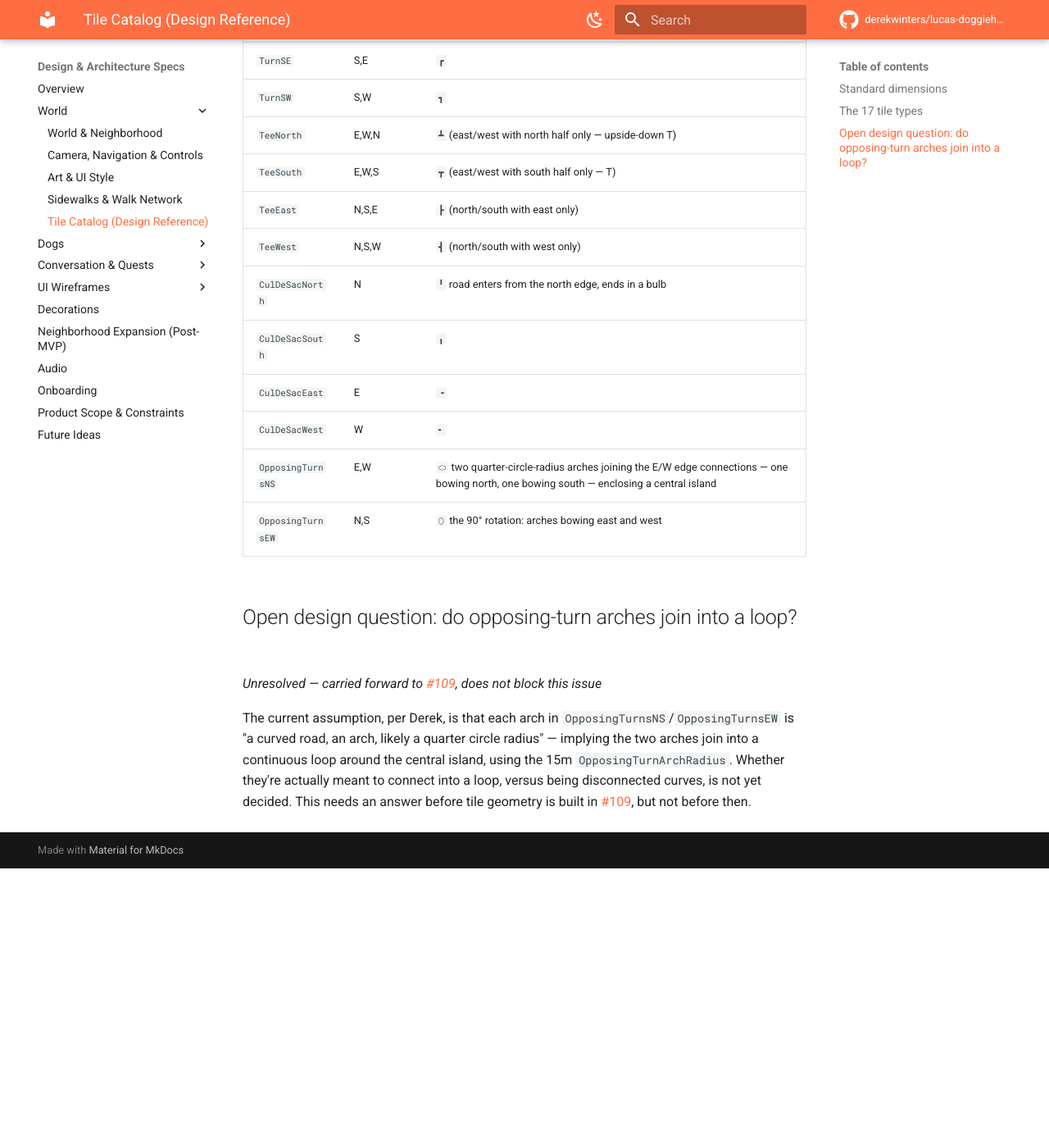
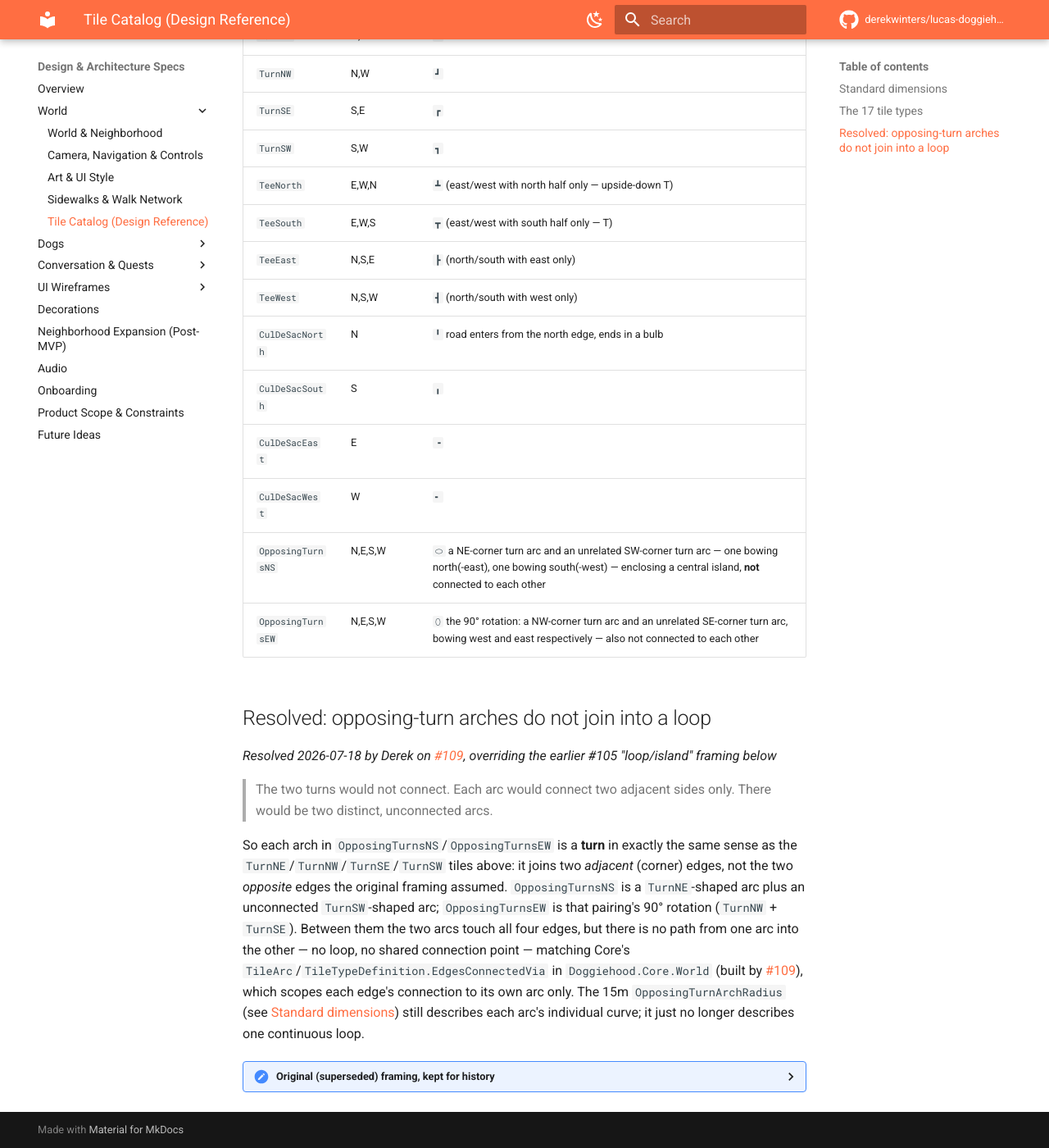
Before and after one commit to derekwinters/lucas-doggiehood, an MkDocs documentation site: the page built from docs/specs/world/tile-catalog.md, in a window 1280 px wide and 1400 px high, scrolled down 1557 px. Shown: the whole window at 82% size. Built offline with MkDocs 1.6.1 and Material for MkDocs 9.7.7, drawn with Linux system fonts in a browser that asks for light colours; comment, search, counter and statistics services are not loaded; the version menu is left out; before the commit the page ends 2616 px from its top, so only the background shows below that; some of the changed text lies outside the part shown.

Commit message:
docs(world): resolve opposing-turns tile definition, mark #109 implemented
Updates the tile catalog with Derek's #109 resolution: OpposingTurnsNS/
OpposingTurnsEW are two independent, unconnected turn-shaped arcs (a
NE+SW corner pairing and its 90-degree-rotated NW+SE pairing) rather
than the earlier "loop around a central island" framing, which is kept
inline for history. Also updates the catalog's status note and the
expansion.md/sidewalks.md cross-references now that the grid/
placement/adjacency/lot system this issue built is implemented rather
than deferred.

Refs #109

```diff
--- a/docs/specs/world/tile-catalog.md
+++ b/docs/specs/world/tile-catalog.md
@@ -1,9 +1,9 @@
 # Tile Catalog (Design Reference)
 
-*Related: [#105](https://github.com/derekwinters/lucas-doggiehood/issues/105) (this page), [#106](https://github.com/derekwinters/lucas-doggiehood/issues/106) (sidewalks and the walk network, implemented — see [Sidewalks & Walk Network](sidewalks.md)), [#109](https://github.com/derekwinters/lucas-doggiehood/issues/109) (deferred multi-tile grid/placement system, slated for v0.4), [#86](https://github.com/derekwinters/lucas-doggiehood/issues/86) (map-shape question, resolved 2026-07-14 — see [Neighborhood Expansion](../expansion.md#map-shape))*
+*Related: [#105](https://github.com/derekwinters/lucas-doggiehood/issues/105) (this page), [#106](https://github.com/derekwinters/lucas-doggiehood/issues/106) (sidewalks and the walk network, implemented — see [Sidewalks & Walk Network](sidewalks.md)), [#109](https://github.com/derekwinters/lucas-doggiehood/issues/109) (multi-tile grid/placement system, implemented), [#86](https://github.com/derekwinters/lucas-doggiehood/issues/86) (map-shape question, resolved 2026-07-14 — see [Neighborhood Expansion](../expansion.md#map-shape))*
 
-!!! note "Status: design reference only, not implemented"
-    This catalog is a design reference for the deferred multi-tile grid/placement system ([#109](https://github.com/derekwinters/lucas-doggiehood/issues/109)) — it is **not implemented in Core by this issue**. Today the codebase contains exactly one tile: the `FourWay` starting intersection, built as [`NeighborhoodLayout`](world.md). No `TileType` enum, adjacency validation, or per-type lot logic exists yet. Its sidewalks, crosswalks, and walk network graph **are** implemented ([#106](https://github.com/derekwinters/lucas-doggiehood/issues/106)) — see [Sidewalks & Walk Network](sidewalks.md) — using a generic, data-driven graph rather than any tile/adjacency system, so that implementation doesn't presuppose an answer to this catalog's open questions.
+!!! note "Status: implemented in Core ([#109](https://github.com/derekwinters/lucas-doggiehood/issues/109))"
+    The catalog, grid-coordinate tile map, placement/adjacency validation, and per-type property-lot definitions are built in `Doggiehood.Core.World`: `TileType` (17 values), `TileTypeDefinition`/`TileCatalog` (road edges and, for the OpposingTurns types, arcs), `TileCoordinate`/`TileMap` (placement + adjacency), `TileGeometry` (world-space derivation), and `TileLotCatalog` (per-type lot slots for the 16 non-`FourWay` types). The starting `FourWay` intersection still uses its own hand-placed [`NeighborhoodLayout`](world.md) rather than this generic system. Zone unlock/house-building on top of this geometry (v0.4's #55/#56/#57) is still future work — this issue only builds the geometry itself; procedural tile selection stays explicitly out of scope, per [Neighborhood Expansion](../expansion.md#map-shape). Sidewalks, crosswalks, and the walk network graph are implemented separately ([#106](https://github.com/derekwinters/lucas-doggiehood/issues/106)) — see [Sidewalks & Walk Network](sidewalks.md) — using a generic, data-driven graph rather than this tile/adjacency system.
 
 ## Standard dimensions
 
@@ -21,7 +21,7 @@ These 7 measurements are locked in Core (`WorldDimensions`, [#105](https://githu
 
 ## The 17 tile types
 
-Each tile is a 60m x 60m square with roads entering/exiting along some subset of its N/S/E/W edges. `FourWay` is the existing starting tile ([#7](https://github.com/derekwinters/lucas-doggiehood/issues/7), [#38](https://github.com/derekwinters/lucas-doggiehood/issues/38)); the other 16 are designed for the future multi-tile grid ([#109](https://github.com/derekwinters/lucas-doggiehood/issues/109)).
+Each tile is a 60m x 60m square with roads entering/exiting along some subset of its N/S/E/W edges. `FourWay` is the existing starting tile ([#7](https://github.com/derekwinters/lucas-doggiehood/issues/7), [#38](https://github.com/derekwinters/lucas-doggiehood/issues/38)); the other 16 are built for the multi-tile grid ([#109](https://github.com/derekwinters/lucas-doggiehood/issues/109)).
 
 | Type | Road edges | Sketch |
 |---|---|---|
@@ -40,11 +40,20 @@ Each tile is a 60m x 60m square with roads entering/exiting along some subset of
 | `CulDeSacSouth` | S | `╻` |
 | `CulDeSacEast` | E | `╺` |
 | `CulDeSacWest` | W | `╸` |
-| `OpposingTurnsNS` | E,W | `⬭` two quarter-circle-radius arches joining the E/W edge connections — one bowing north, one bowing south — enclosing a central island |
-| `OpposingTurnsEW` | N,S | `⬯` the 90° rotation: arches bowing east and west |
+| `OpposingTurnsNS` | N,E,S,W | `⬭` a NE-corner turn arc and an unrelated SW-corner turn arc — one bowing north(-east), one bowing south(-west) — enclosing a central island, **not** connected to each other |
+| `OpposingTurnsEW` | N,E,S,W | `⬯` the 90° rotation: a NW-corner turn arc and an unrelated SE-corner turn arc, bowing west and east respectively — also not connected to each other |
 
-## Open design question: do opposing-turn arches join into a loop?
+## Resolved: opposing-turn arches do not join into a loop
 
-*Unresolved — carried forward to [#109](https://github.com/derekwinters/lucas-doggiehood/issues/109), does not block this issue*
+*Resolved 2026-07-18 by Derek on [#109](https://github.com/derekwinters/lucas-doggiehood/issues/109), overriding the earlier #105 "loop/island" framing below*
 
-The current assumption, per Derek, is that each arch in `OpposingTurnsNS`/`OpposingTurnsEW` is "a curved road, an arch, likely a quarter circle radius" — implying the two arches join into a continuous loop around the central island, using the 15m `OpposingTurnArchRadius`. Whether they're actually meant to connect into a loop, versus being disconnected curves, is not yet decided. This needs an answer before tile geometry is built in [#109](https://github.com/derekwinters/lucas-doggiehood/issues/109), but not before then.
+> The two turns would not connect. Each arc would connect two adjacent sides only. There would be two distinct, unconnected arcs.
+
+So each arch in `OpposingTurnsNS`/`OpposingTurnsEW` is a **turn** in exactly the same sense as the `TurnNE`/`TurnNW`/`TurnSE`/`TurnSW` tiles above: it joins two *adjacent* (corner) edges, not the two *opposite* edges the original framing assumed. `OpposingTurnsNS` is a `TurnNE`-shaped arc plus an unconnected `TurnSW`-shaped arc; `OpposingTurnsEW` is that pairing's 90° rotation (`TurnNW` + `TurnSE`). Between them the two arcs touch all four edges, but there is no path from one arc into the other — no loop, no shared connection point — matching Core's `TileArc`/`TileTypeDefinition.EdgesConnectedVia` in `Doggiehood.Core.World` (built by [#109](https://github.com/derekwinters/lucas-doggiehood/issues/109)), which scopes each edge's connection to its own arc only. The 15m `OpposingTurnArchRadius` (see [Standard dimensions](#standard-dimensions)) still describes each arc's individual curve; it just no longer describes one continuous loop.
+
+<details>
+<summary>Original (superseded) framing, kept for history</summary>
+
+The original assumption, per Derek, was that each arch in `OpposingTurnsNS`/`OpposingTurnsEW` is "a curved road, an arch, likely a quarter circle radius" — implying the two arches join into a continuous loop around the central island, using the 15m `OpposingTurnArchRadius`, with both arches connecting the tile's two *opposite* edges (E/W for `OpposingTurnsNS`, N/S for `OpposingTurnsEW`). This is superseded by the resolution above.
+
+</details>
```
Also changed, not shown: docs/specs/expansion.md (+1 -1 lines), docs/specs/world/sidewalks.md (+1 -1 lines).
